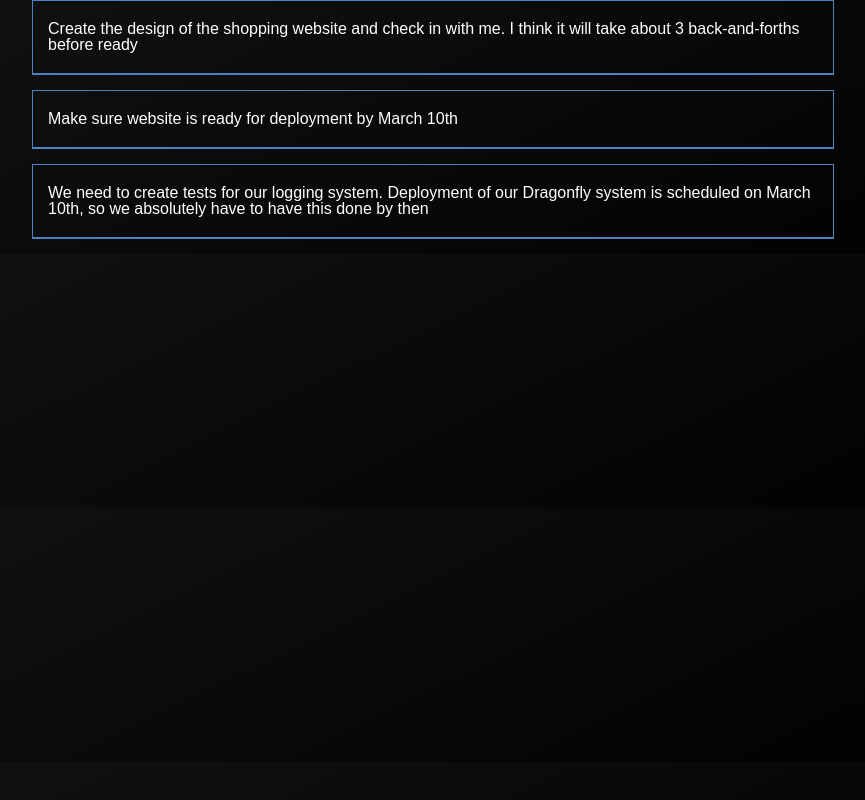
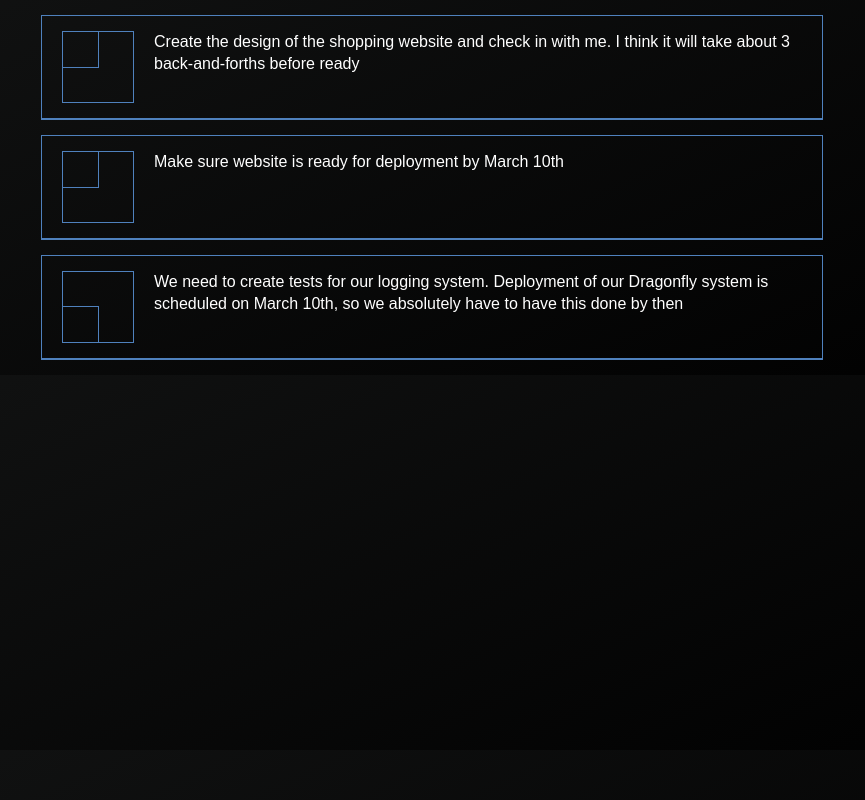
Before and after one commit to austinba/tasker-client-3, a React app: page / in a window 1280 px wide. Shown: the whole page, without its empty margins (208-1073 px from the left). Built offline with nearby package versions, Linux system fonts and the light colour scheme.

Commit message:
created Imp/Sev box

```diff
--- /dev/null
+++ b/src/components/ISBox.js
@@ -0,0 +1,17 @@
+import React from 'react';
+import '../styles/tasks.css';
+
+const ISBox = props => {
+  const subBoxClasses = ['IS-sub-box'];
+  if(props.level === 1 || props.level === 3) subBoxClasses.push('severe');
+  if(props.level === 1 || props.level === 2) subBoxClasses.push('important');
+
+  return (
+    <div className="IS-box">
+      <div className={subBoxClasses.join(' ')}>
+      </div>
+    </div>
+  );
+}
+
+export default ISBox;
--- a/src/components/Task.js
+++ b/src/components/Task.js
@@ -1,5 +1,6 @@
 import React from 'react';
 import { connect } from 'react-redux';
+import ISBox from './ISBox';
 import '../styles/tasks.css';
 
 const Task = props => {
@@ -9,6 +10,7 @@ const Task = props => {
   return (
     <div className="task-container">
       <div className="main-task-box">
+        <ISBox level={task.importanceSeverity} dueDate={task.dueDate} />
         <div className="task-description">
           {task.description}
         </div>
--- a/src/reducers/initialState.js
+++ b/src/reducers/initialState.js
@@ -57,7 +57,7 @@ export const tasks = {
     assignedTo: 'Austin Baltes',
     completed: 'no',
     dateDue: new Date(2017, 3, 10),
-    importanceSeverity: 1,
+    importanceSeverity: 3,
     lastDateWorkedOn: Date.now(),
     departmentGoal: 'Goal #1',
     comments: [
--- a/src/styles/tasks.css
+++ b/src/styles/tasks.css
@@ -1,18 +1,52 @@
 .task-container {
   border: 1px solid rgb(79, 129, 189);
-  width: 100%;
-  margin-bottom: 15px;
+  width: calc(100% - 20px);
+  margin: 15px auto;
   color: white;
 }
 
 .main-task-box {
+  display: flex;
   border-bottom: 1px solid rgb(79, 129, 189);
 
 }
 
 .task-description {
-  padding: 20px 15px;
+  display: inline-block;
+  flex: flex-grow;
+  float: right;
+  margin: 15px 25px 15px 0;
+  line-height: 1.4em;
+  font-size: 16px;
 }
 
 .comments-task-box {
 }
+
+.IS-box {
+  position: relative;
+  display: inline-block;
+  flex: none;
+  margin: 15px 20px;
+  width: 70px;
+  height: 70px;
+  border: 1px solid rgb(79, 129, 189);
+}
+
+.IS-sub-box {
+  position: absolute;
+  right: 0;
+  bottom: 0;
+  margin: -1px;
+  width: 50%;
+  height: 50%;
+  border: 1px solid rgb(79, 129, 189);
+}
+
+.IS-sub-box.severe {
+  right: auto;
+}
+
+.IS-sub-box.important {
+  bottom: auto;
+}
```
